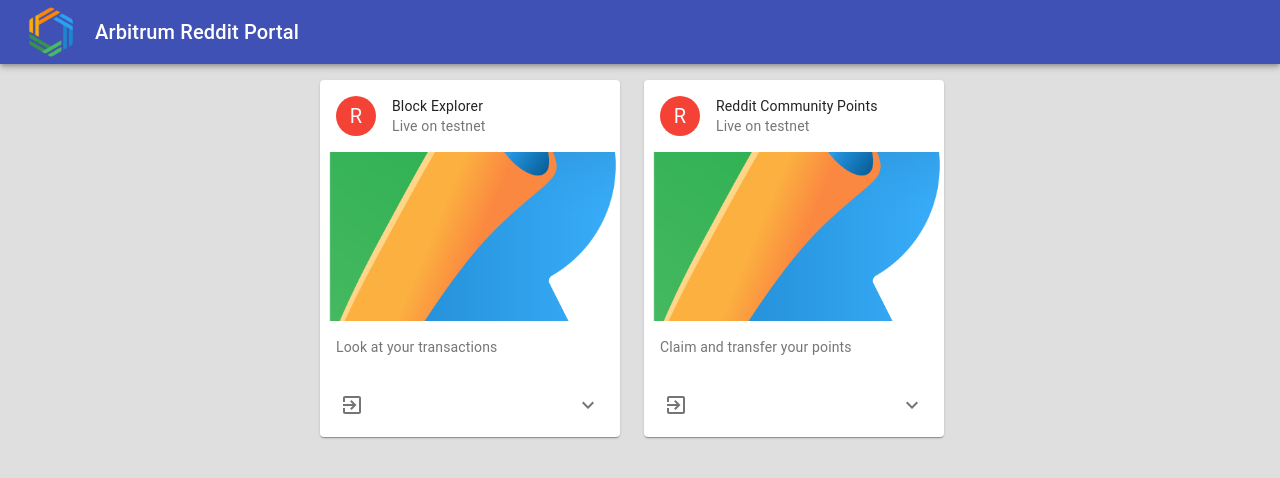
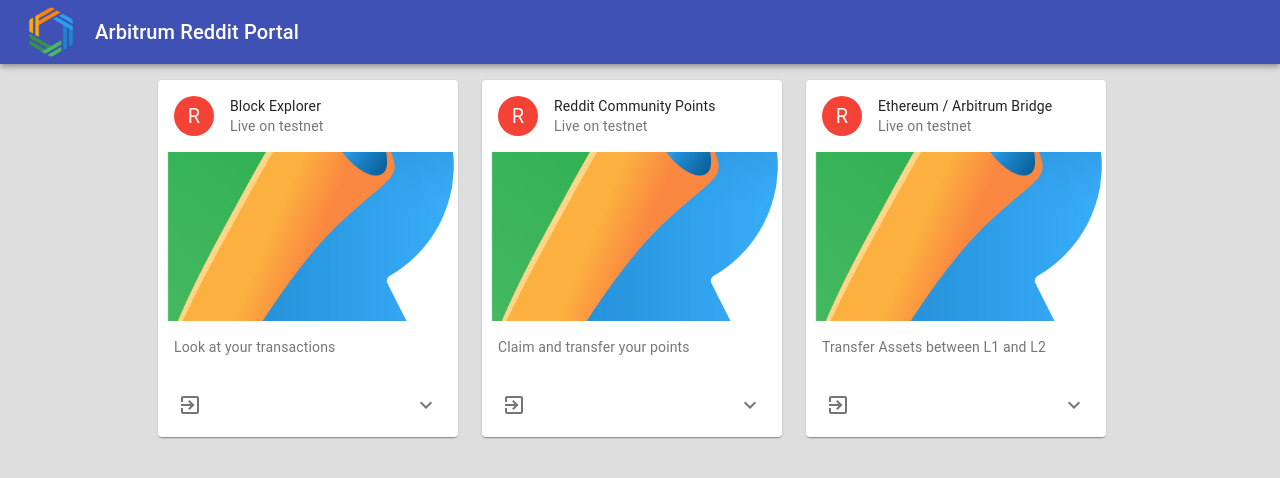
Before and after one commit to OffchainLabs/arb_reddit_community_points, a React (Create React App) app in the folder ui/: page / in a window 1280 px wide. Shown: the top 478 px of the page. Built offline with nearby package versions, Linux system fonts and the light colour scheme; no server answers.

Commit message:
add token bridge card to landing screen

```diff
--- a/ui/src/components/LandingScreen/Content.tsx
+++ b/ui/src/components/LandingScreen/Content.tsx
@@ -38,6 +38,16 @@
                     onClick={() => window.open("/#/ui", "_blank")}
                 />
             </Grid>
+            <Grid item>
+                <Card
+                    title="Ethereum / Arbitrum Bridge"
+                    subheader="Live on testnet"
+                    secondaryText="Transfer Assets between L1 and L2"
+                    expandedText="The Token bridge interface lets you move your Ether, tokens, NFTs between the Ethereum chain and the Arbitrum Rollup Chain."
+                    imageUrl={img}
+                    onClick={() => window.open("https://www.qqq.com/", "_blank")}
+                />
+            </Grid>
         </Grid>
     );
 };
```
